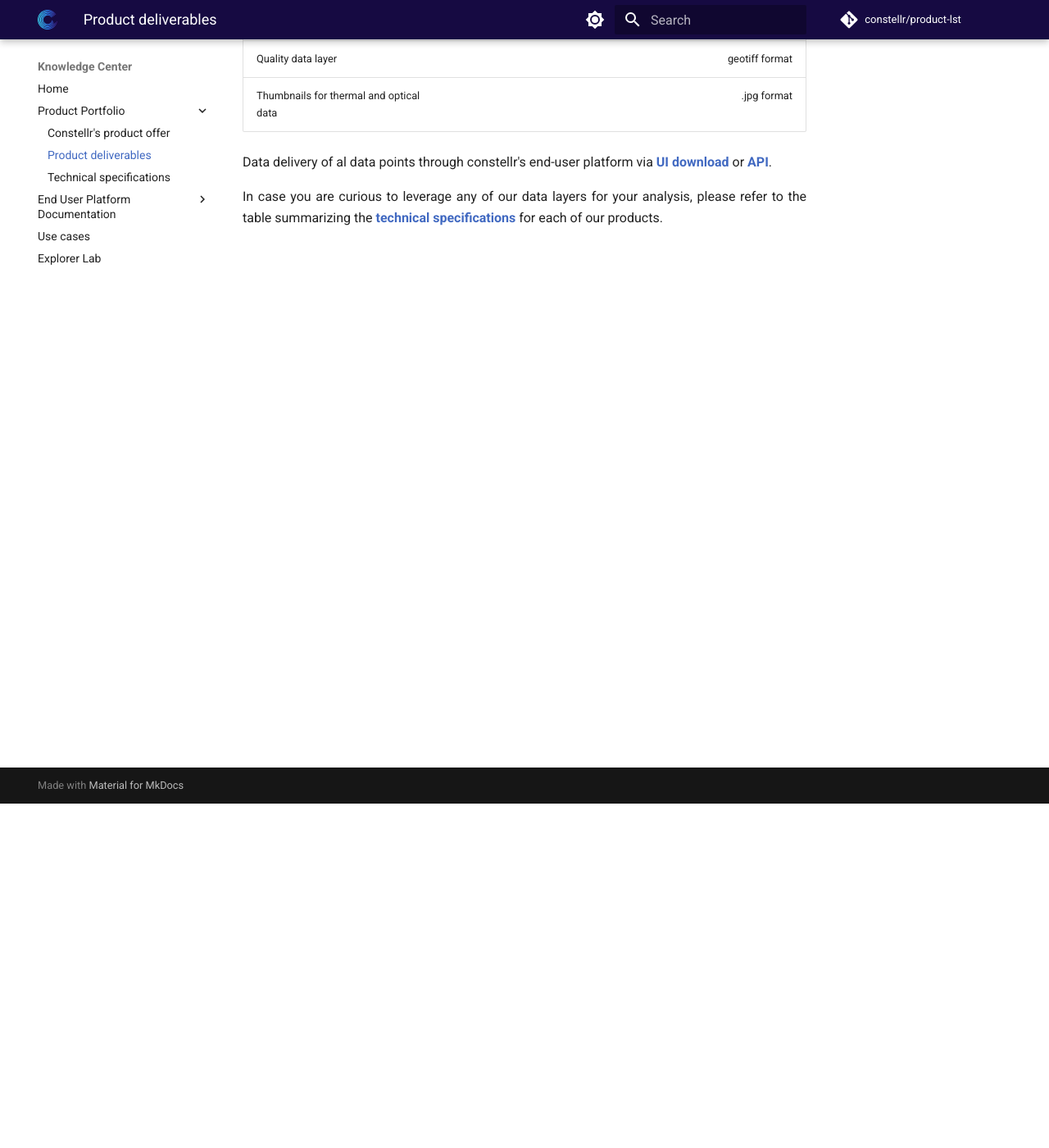
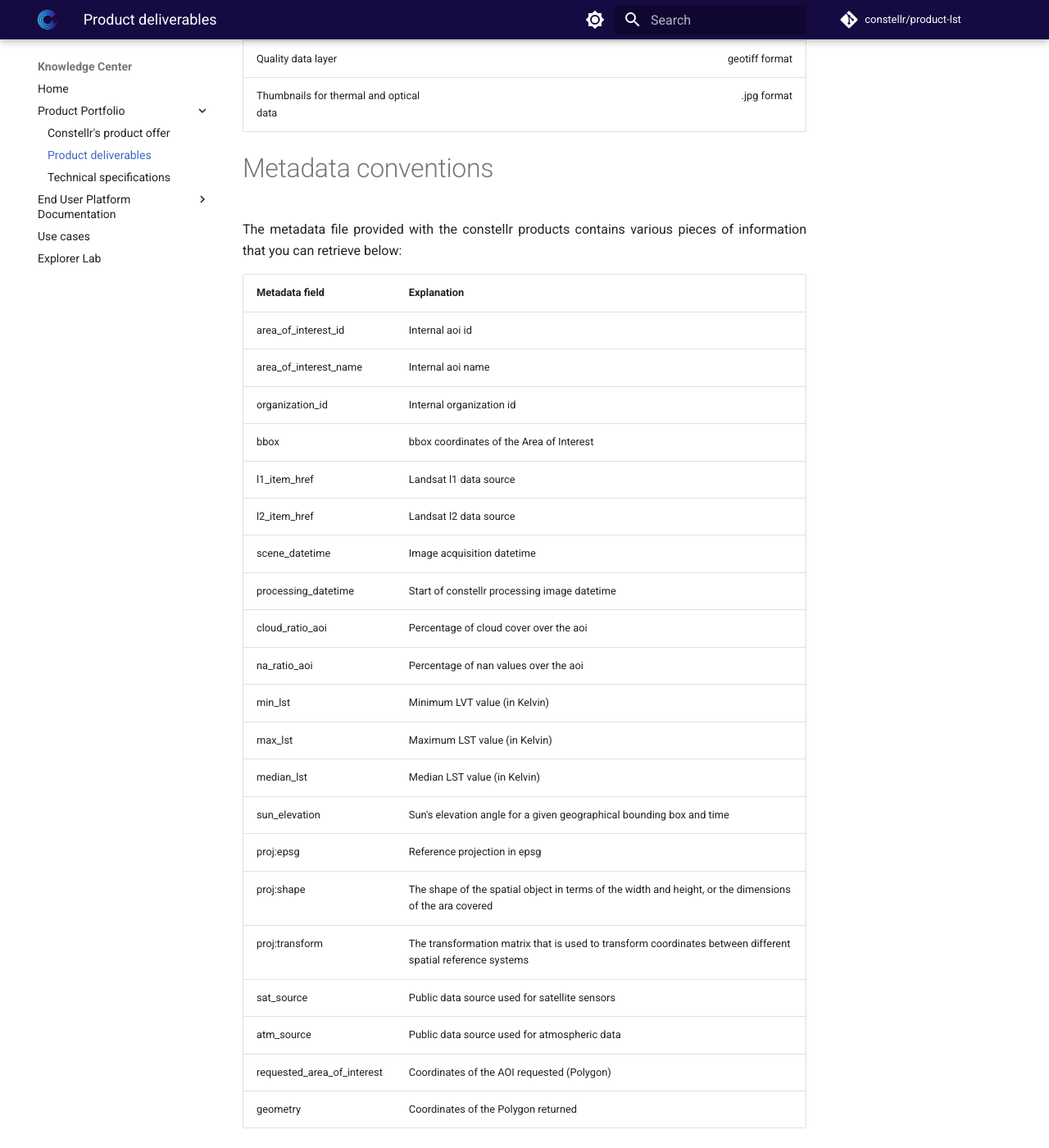
Before and after one commit to constellr/product-lst, an MkDocs documentation site: the page built from docs/product-deliverables.md, in a window 1280 px wide and 1400 px high, scrolled down 420 px. Shown: the whole window at 82% size. Built offline with MkDocs 1.6.1 and Material for MkDocs 9.7.7, drawn with Linux system fonts in a browser that asks for light colours; comment, search, counter and statistics services are not loaded; the version menu is left out.

Commit message:
Add metadata conventions section to product deliverables documentation

```diff
--- a/docs/product-deliverables.md
+++ b/docs/product-deliverables.md
@@ -12,6 +12,36 @@
 | Thumbnails for thermal and optical data                  |  .jpg format              |
 
 
+# Metadata conventions
+
+The metadata file provided with the constellr products contains various pieces of information that you can retrieve below:
+
+
+| Metadata field             | Explanation                                                                                                 |
+|----------------------------|-------------------------------------------------------------------------------------------------------------|
+| area_of_interest_id        | Internal aoi id                                                                                             |
+| area_of_interest_name      | Internal aoi name                                                                                           |
+| organization_id            | Internal organization id                                                                                    |
+| bbox                       | bbox coordinates of the Area of Interest                                                                    |
+| l1_item_href               | Landsat l1 data source                                                                                      |
+| l2_item_href               | Landsat l2 data source                                                                                      |
+| scene_datetime             | Image acquisition datetime                                                                                  |
+| processing_datetime        | Start of constellr processing image datetime                                                                |
+| cloud_ratio_aoi            | Percentage of cloud cover over the aoi                                                                      |
+| na_ratio_aoi               | Percentage of nan values over the aoi                                                                       |
+| min_lst                    | Minimum LVT value (in Kelvin)                                                                               |
+| max_lst                    | Maximum LST value (in Kelvin)                                                                               |
+| median_lst                 | Median LST value (in Kelvin)                                                                                |
+| sun_elevation              | Sun's elevation angle for a given geographical bounding box and time                                        |
+| proj:epsg                  | Reference projection in epsg                                                                                |
+| proj:shape                 | The shape of the spatial object in terms of the width and height, or the dimensions of the ara covered      |
+| proj:transform             | The transformation matrix that is used to transform coordinates between different spatial reference systems |
+| sat_source                 | Public data source used for satellite sensors                                                               |
+| atm_source                 | Public data source used for atmospheric data                                                                |
+| requested_area_of_interest | Coordinates of the AOI requested (Polygon)                                                                  |
+| geometry                   | Coordinates of the Polygon returned                                                                         |
+
+
 Data delivery of al data points through constellr's end-user platform via [**UI download**](https://constellr.github.io/product-lst/UI-documentation/) or [**API**](https://constellr.github.io/product-lst/API-documentation/).
 
 In case you are curious to leverage any of our data layers for your analysis, please refer to the table summarizing the [**technical specifications**](https://constellr.github.io/product-lst/Technical-specification/) for each of our products.
```
